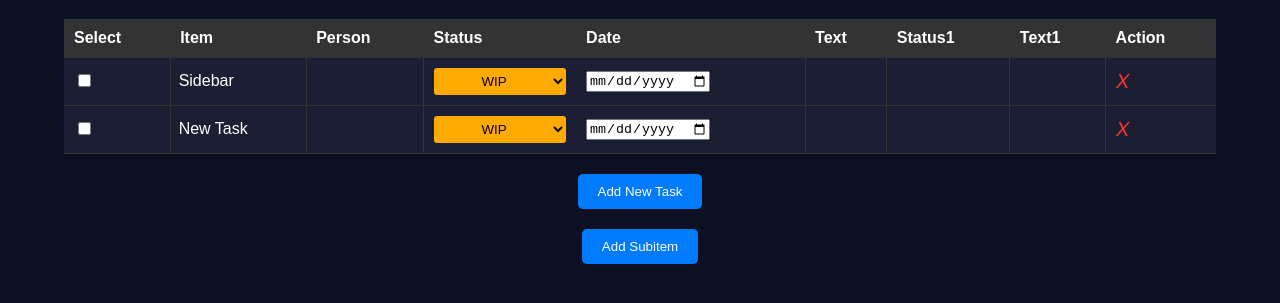
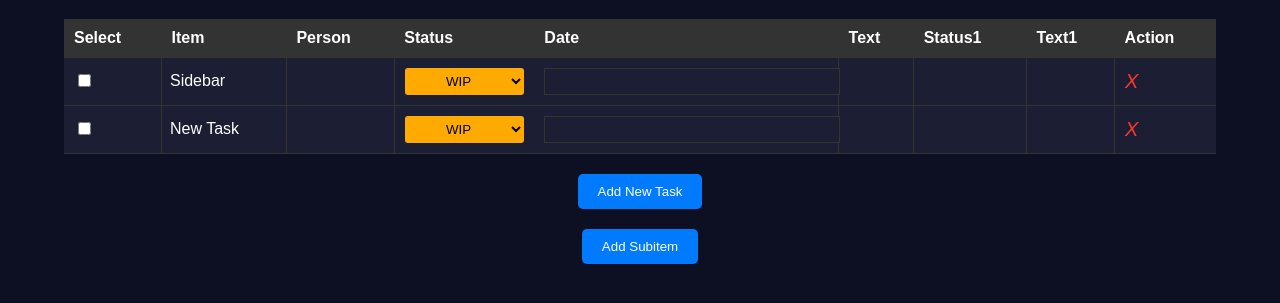
Before and after one commit to Saumyaranjansrd/ios-table, a plain HTML site: page index.html in a window 1280 px wide. Both pictures are taken after a click on the button "Add New Task". Shown: the part 81-384 px from the top of the page. Drawn offline with nearby package versions, Linux system fonts and the light colour scheme.

Commit message:
adding datepicker

```diff
--- a/index.html
+++ b/index.html
@@ -4,6 +4,7 @@
     <meta charset="UTF-8">
     <meta name="viewport" content="width=device-width, initial-scale=1.0">
     <title>Task Manager</title>
+    <link rel="stylesheet" href="https://cdn.jsdelivr.net/npm/flatpickr/dist/flatpickr.min.css">
     <style>
         body {
             background-color: #0d1023;
@@ -119,6 +120,14 @@
             font-size: 20px;
             margin-right: 5px;
         }
+
+        .date-input {
+            width: 100%;
+            background-color: #1c1f33;
+            color: #fff;
+            border: 1px solid #333;
+            padding: 5px;
+        }
     </style>
 </head>
 <body>
@@ -137,7 +146,7 @@
                     <th>Text</th>
                     <th>Status1</th>
                     <th>Text1</th>
-                    <th>Action</th> <!-- New column for delete button -->
+                    <th>Action</th>
                 </tr>
             </thead>
             <tbody>
@@ -152,11 +161,11 @@
                             <option value="done">DONE</option>
                         </select>
                     </td>
-                    <td><input type="date" class="date-input"></td>
+                    <td><input type="text" class="date-input"></td>
                     <td contenteditable="true"></td>
                     <td contenteditable="true"></td>
                     <td contenteditable="true"></td>
-                    <td><i class="delete-icon">X</i></td> <!-- Delete icon -->
+                    <td><i class="delete-icon">X</i></td>
                 </tr>
                 <tr class="panel">
                     <td colspan="9">
@@ -173,13 +182,12 @@
                                             <option value="done">DONE</option>
                                         </select>
                                     </td>
-                                    <td><input type="date" class="date-input"></td>
+                                    <td><input type="text" class="date-input"></td>
                                     <td contenteditable="true"></td>
                                     <td contenteditable="true"></td>
                                     <td contenteditable="true"></td>
-                                    <td><i class="delete-icon">X</i></td> <!-- Delete icon -->
+                                    <td><i class="delete-icon">X</i></td>
                                 </tr>
-                                <!-- Additional subtask rows -->
                             </tbody>
                         </table>
                     </td>
@@ -189,6 +197,7 @@
         <button id="add-task-btn">Add New Task</button>
         <button id="add-subitem-btn">Add Subitem</button>
     </div>
+    <script src="https://cdn.jsdelivr.net/npm/flatpickr"></script>
     <script>
         document.getElementById('add-task-btn').addEventListener('click', function() {
             const tableBody = document.querySelector('table tbody');
@@ -206,11 +215,11 @@
                         <option value="done">DONE</option>
                     </select>
                 </td>
-                <td><input type="date" class="date-input"></td>
+                <td><input type="text" class="date-input"></td>
                 <td contenteditable="true"></td>
                 <td contenteditable="true"></td>
                 <td contenteditable="true"></td>
-                <td><i class="delete-icon">X</i></td> <!-- Delete icon -->
+                <td><i class="delete-icon">X</i></td>
             `;
 
             const newPanel = document.createElement('tr');
@@ -230,13 +239,12 @@
                                         <option value="done">DONE</option>
                                     </select>
                                 </td>
-                                <td><input type="date" class="date-input"></td>
+                                <td><input type="text" class="date-input"></td>
                                 <td contenteditable="true"></td>
                                 <td contenteditable="true"></td>
                                 <td contenteditable="true"></td>
-                                <td><i class="delete-icon">X</i></td> <!-- Delete icon -->
+                                <td><i class="delete-icon">X</i></td>
                             </tr>
-                            <!-- Additional subtask rows -->
                         </tbody>
                     </table>
                 </td>
@@ -274,11 +282,11 @@
                                 <option value="done">DONE</option>
                             </select>
                         </td>
-                        <td><input type="date" class="date-input"></td>
+                        <td><input type="text" class="date-input"></td>
                         <td contenteditable="true"></td>
                         <td contenteditable="true"></td>
                         <td contenteditable="true"></td>
-                        <td><i class="delete-icon">X</i></td> <!-- Delete icon -->
+                        <td><i class="delete-icon">X</i></td>
                     `;
                     subitemTableBody.appendChild(newSubitem);
                     addStatusChangeEvent(newSubitem.querySelector('.status-select'));
@@ -311,7 +319,13 @@
         }
 
         function addDatepickerFunctionality(input) {
-            // Add any datepicker functionality if needed
+            flatpickr(input, {
+                mode: "range",
+                dateFormat: "Y-m-d",
+                onChange: function(selectedDates, dateStr, instance) {
+                    input.value = dateStr;
+                }
+            });
         }
 
         function addDeleteFunctionality(deleteIcons) {
@@ -327,7 +341,6 @@
             });
         }
 
-        // Call addDeleteFunctionality for existing delete icons
         addDeleteFunctionality(document.querySelectorAll('.delete-icon'));
 
         document.querySelectorAll('.accordion').forEach((accordion, index) => {
@@ -347,18 +360,6 @@
         document.querySelectorAll('.date-input').forEach(input => {
             addDatepickerFunctionality(input);
         });
-
-        // Function to add delete icon for new tasks
-        document.getElementById('add-task-btn').addEventListener('click', function() {
-            const newAccordion = document.querySelector('.accordion:last-of-type');
-            addDeleteIcon(newAccordion);
-        });
-
-        // Function to add delete icon for new subitems
-        document.getElementById('add-subitem-btn').addEventListener('click', function() {
-            const newSubitemAccordion = document.querySelector('.panel:last-of-type .accordion');
-            addDeleteIcon(newSubitemAccordion);
-        });
     </script>
 </body>
 </html>
```
